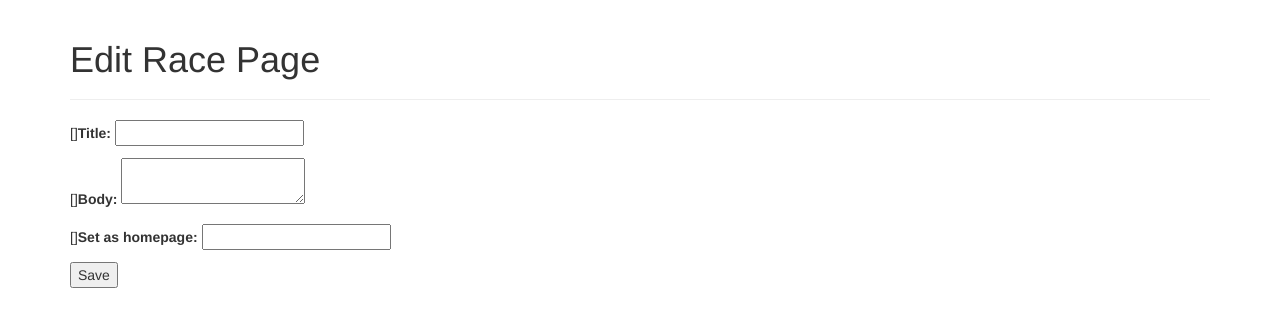
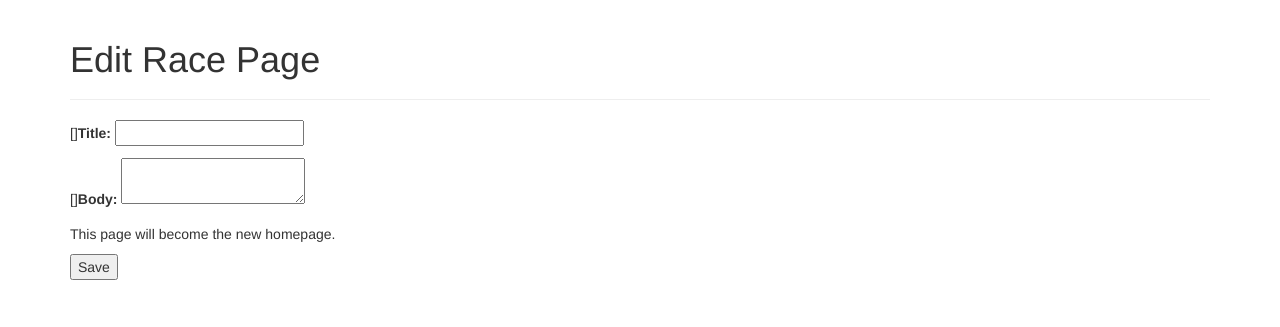
Before and after one commit to jbradberry/django-starsweb, a Django app: template starsweb/templates/starsweb/racepage_form.html in a window 1280 px wide. Shown: the top 327 px of the page. Run offline with Django 3.2, Linux system fonts and the light colour scheme; the template is opened without the code that fills it: most values are stand-ins (such as "Sample title", 1, 10 or a date in 2020); form fields are guessed from the names that the template uses; some libraries are stand-ins or nearby versions.

Commit message:
If a race doesn't have a homepage, make the currently edited one the homepage.

```diff
--- a/starsweb/templates/starsweb/racepage_form.html
+++ b/starsweb/templates/starsweb/racepage_form.html
@@ -10,8 +10,12 @@
     {{ form.non_field_errors }}
     <p>{{ form.title.errors }}<label for="{{ form.title.id_for_label }}">{{ form.title.label }}:</label> {{ form.title }}</p>
     <p>{{ form.body.errors }}<label for="{{ form.body.id_for_label }}">{{ form.body.label }}:</label> {{ form.body }}</p>
+    {% if not race.homepage %}
+    <p>This page will become the new homepage.</p>
+    {% else %}
     {% if race.homepage != form.instance %}
     <p>{{ form.set_as_homepage.errors }}<label for="{{ form.set_as_homepage.id_for_label }}">{{ form.set_as_homepage.label }}:</label> {{ form.set_as_homepage }}</p>
+    {% endif %}
     {% endif %}
   </fieldset>
 <input type="submit" value="Save" />
--- a/starsweb/views.py
+++ b/starsweb/views.py
@@ -399,7 +399,7 @@ class RacePageCreate(ParentRaceMixin, CreateView):
     def form_valid(self, form):
         form.instance.race = self.race
         response = super(RacePageCreate, self).form_valid(form)
-        if form.cleaned_data['set_as_homepage']:
+        if not self.race.homepage or form.cleaned_data['set_as_homepage']:
             self.race.homepage = self.object
             self.race.save()
         return response
@@ -444,7 +444,7 @@ class RacePageUpdate(ParentRaceMixin, UpdateView):
 
     def form_valid(self, form):
         response = super(RacePageUpdate, self).form_valid(form)
-        if form.cleaned_data['set_as_homepage']:
+        if not self.race.homepage or form.cleaned_data['set_as_homepage']:
             self.race.homepage = self.object
             self.race.save()
         return response
```
